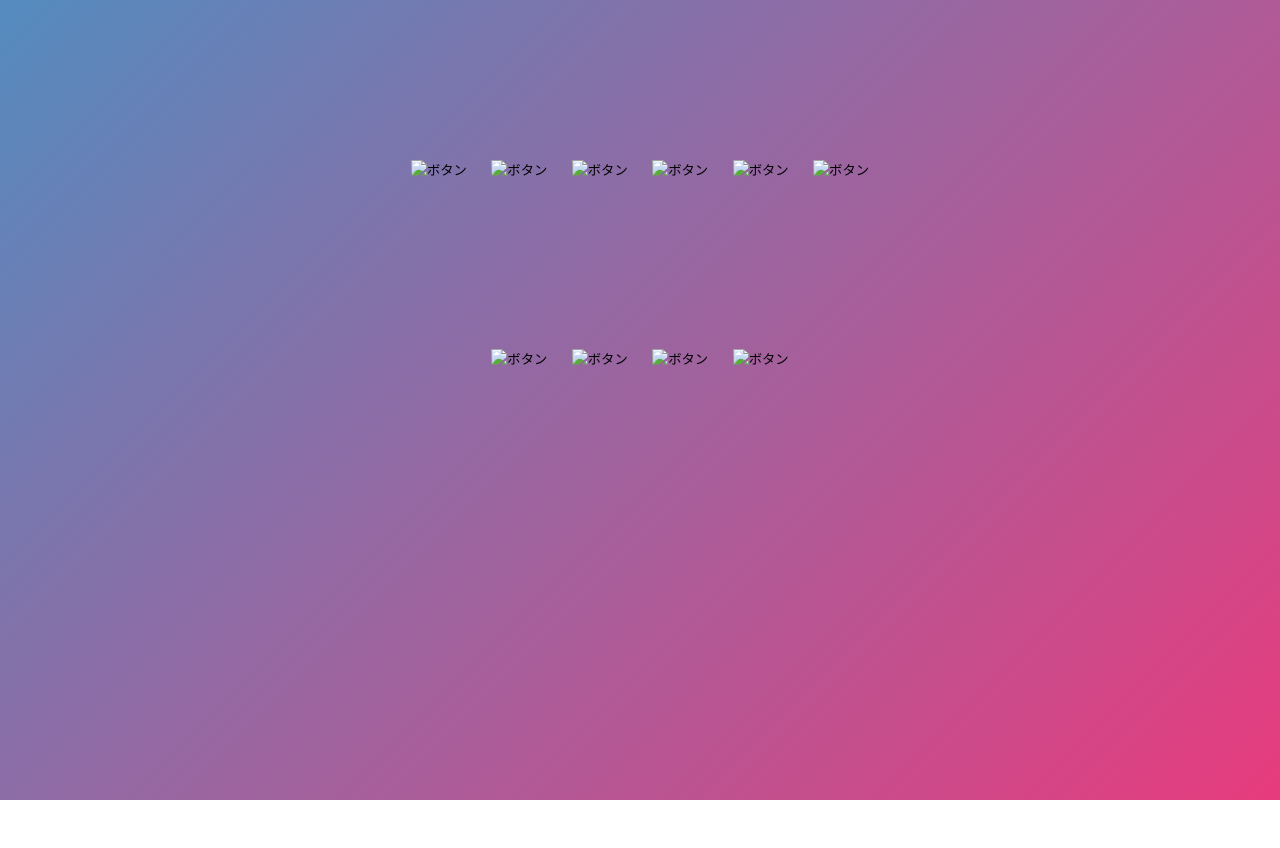
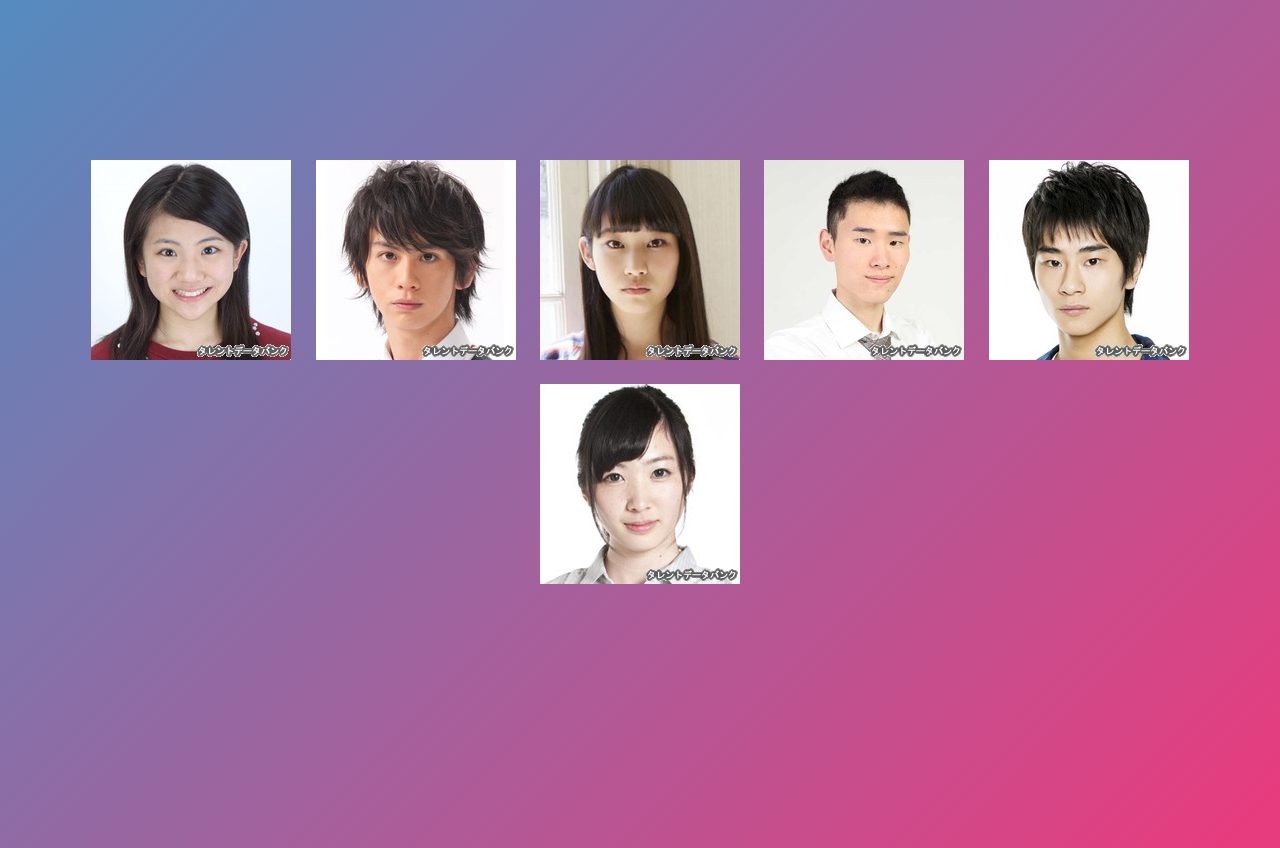
Before and after one commit to R1-Ryouta/R1-Ryouta.github.io, a plain HTML site: page sortB.html in a window 1280 px wide. Before the commit the page ends 800 px from the top, so only its background shows below. Drawn offline with nearby package versions, Linux system fonts and the light colour scheme; files that its build step writes are made by us from their sources; files whose address does not match are found by name.

Commit message:
Update sortB.html

```diff
--- a/sortB.html
+++ b/sortB.html
@@ -3,7 +3,7 @@
 <head>
 	<meta charset="utf-8">
 	<title>sortpageB</title>
-  <link rel="stylesheet" href="css/styles2.css">
+  <link rel="stylesheet" href="styles2.css">
 </head>
 <body>
 <main id="images"></main>
@@ -25,7 +25,7 @@
  <div id="div4"></div>
  <div id="div3"></div>
 
-  <script type="text/javascript" src="js/jquery-3.2.1.min.js"></script>
-  <script src="js/sort_B.js"></script>
+  <script type="text/javascript" src="jquery-3.2.1.min.js"></script>
+  <script src="sort_B.js"></script>
 </body>
 </html>
```
